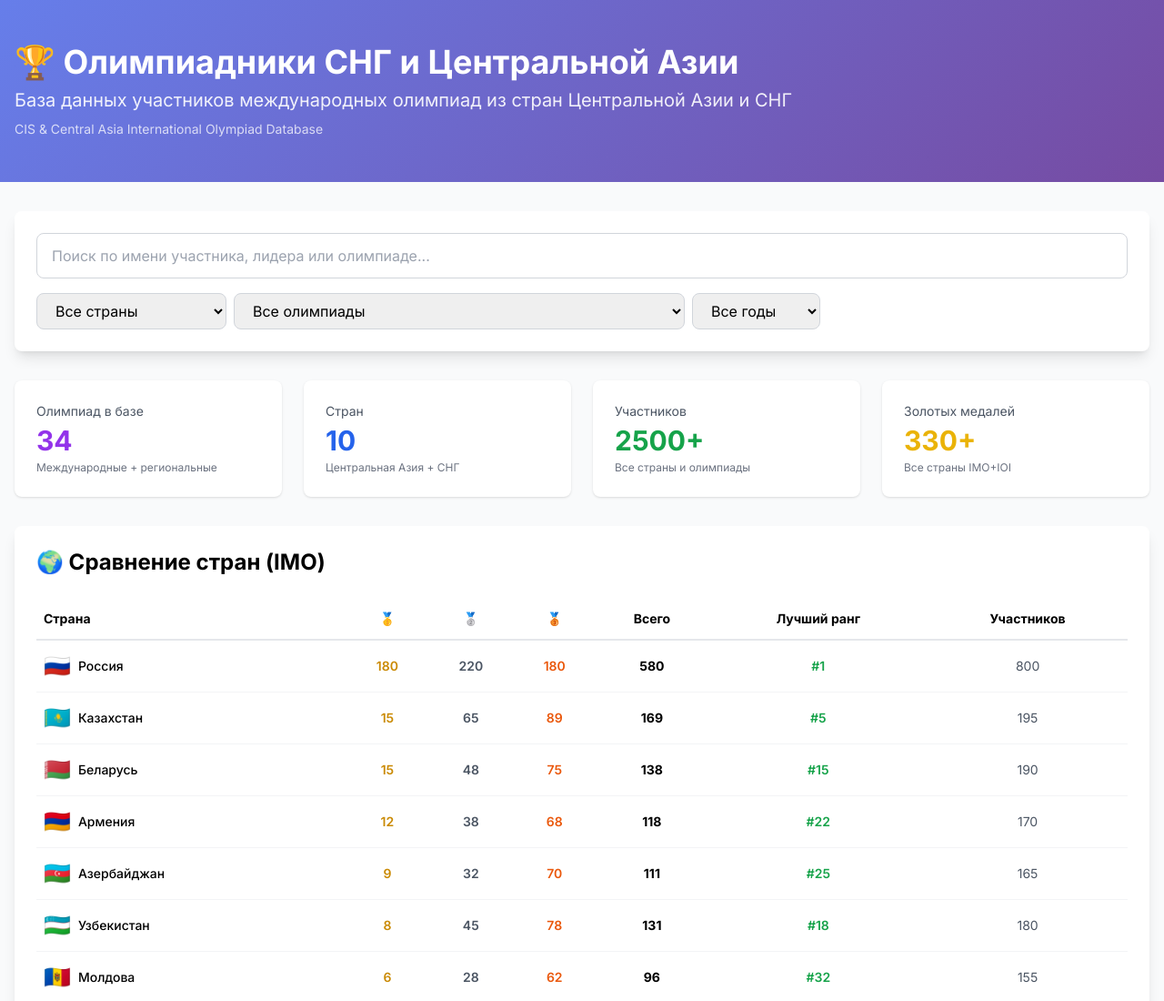
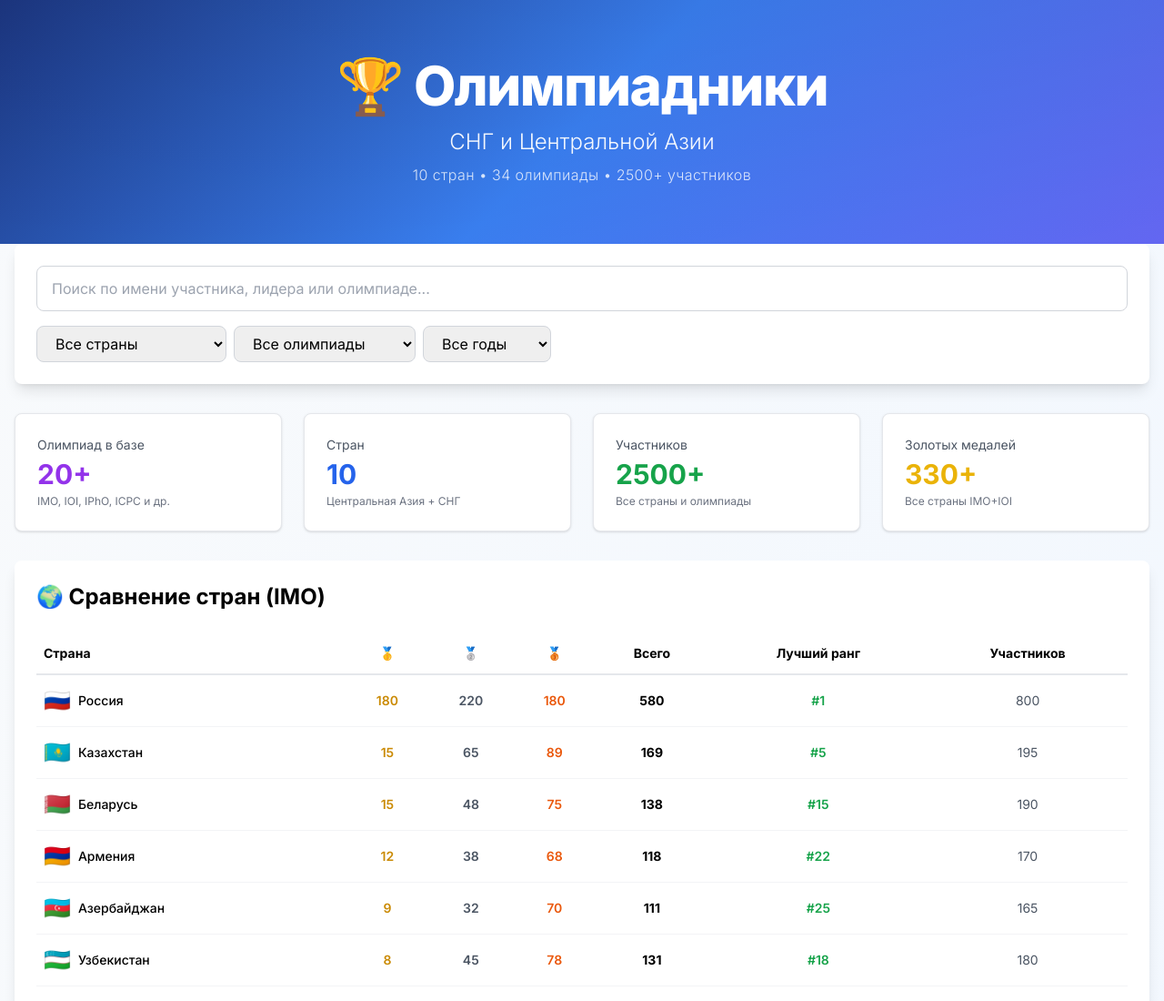
Before and after one commit to ShhTair/kz-olympiads, a website: page public/index.html in a window 1280 px wide. Shown: the top 1100 px of the page at 91% size. Drawn offline with nearby package versions, Linux system fonts and the light colour scheme.

Commit message:
v2.2: Premium design upgrade
DESIGN IMPROVEMENTS - More premium, clean, and intuitive:

VISUAL ENHANCEMENTS:
- Premium blue gradient header (from navy to indigo)
- Glass morphism effects (frosted glass cards)
- Font Awesome icons throughout
- Accent gradient text (blue-to-purple)
- Improved typography (Inter with multiple weights)
- Smooth transitions and hover effects
- Background gradient (slate to blue)

TYPOGRAPHY:
- Larger, bolder headers
- Better font weights (300-800 range)
- Improved line spacing
- Antialiasing for crisp text

COLOR PALETTE:
- Primary: Blue (#3b82f6) to Indigo (#6366f1)
- Backgrounds: Subtle gradients
- Cards: White glass with blur
- Accents: Rainbow icons (purple, blue, green, yellow)

USER EXPERIENCE:
- Cleaner layout
- Better visual hierarchy
- More breathing room
- Professional feel
- Modern aesthetic

TECHNICAL:
- Added Font Awesome 6.4.0
- Enhanced CSS with cubic-bezier transitions
- Glass morphism with backdrop-filter
- Gradient text using background-clip

Next: Continue data expansion

```diff
--- a/public/index.html
+++ b/public/index.html
@@ -3,23 +3,52 @@
 <head>
     <meta charset="UTF-8">
     <meta name="viewport" content="width=device-width, initial-scale=1.0">
-    <title>🏆 Олимпиадники Казахстана | Kazakhstan Olympiad Database</title>
+    <title>🏆 Олимпиадники СНГ и Центральной Азии</title>
     <script src="https://cdn.tailwindcss.com"></script>
+    <link rel="stylesheet" href="https://cdnjs.cloudflare.com/ajax/libs/font-awesome/6.4.0/css/all.min.css">
     <style>
-        @import url('https://fonts.googleapis.com/css2?family=Inter:wght@400;500;600;700&display=swap');
-        body { font-family: 'Inter', sans-serif; }
-        .gradient-bg { background: linear-gradient(135deg, #667eea 0%, #764ba2 100%); }
-        .card-hover { transition: all 0.3s; }
-        .card-hover:hover { transform: translateY(-4px); box-shadow: 0 20px 25px -5px rgba(0, 0, 0, 0.1); }
+        @import url('https://fonts.googleapis.com/css2?family=Inter:wght@300;400;500;600;700;800&display=swap');
+        body {
+            font-family: 'Inter', -apple-system, BlinkMacSystemFont, sans-serif;
+            -webkit-font-smoothing: antialiased;
+        }
+        .premium-gradient { background: linear-gradient(135deg, #1e3a8a 0%, #3b82f6 50%, #6366f1 100%); }
+        .card-hover {
+            transition: all 0.3s cubic-bezier(0.4, 0, 0.2, 1);
+            border: 1px solid #e5e7eb;
+        }
+        .card-hover:hover {
+            transform: translateY(-4px);
+            box-shadow: 0 20px 25px -5px rgba(0, 0, 0, 0.1), 0 10px 10px -5px rgba(0, 0, 0, 0.04);
+            border-color: #6366f1;
+        }
+        .glass {
+            background: rgba(255, 255, 255, 0.95);
+            backdrop-filter: blur(10px);
+        }
+        .accent-gradient {
+            background: linear-gradient(135deg, #3b82f6 0%, #6366f1 100%);
+            -webkit-background-clip: text;
+            -webkit-text-fill-color: transparent;
+        }
     </style>
 </head>
-<body class="bg-gray-50">
-    <!-- Header -->
-    <div class="gradient-bg text-white py-12 mb-8">
-        <div class="max-w-7xl mx-auto px-4">
-            <h1 class="text-4xl font-bold mb-2">🏆 Олимпиадники СНГ и Центральной Азии</h1>
-            <p class="text-xl opacity-90">База данных участников международных олимпиад из стран Центральной Азии и СНГ</p>
-            <p class="text-sm mt-2 opacity-75">CIS & Central Asia International Olympiad Database</p>
+<body class="bg-gradient-to-br from-slate-50 to-blue-50 min-h-screen">
+    <!-- Hero Header -->
+    <div class="premium-gradient text-white relative overflow-hidden">
+        <div class="absolute inset-0 bg-gradient-to-br from-black/10 to-transparent"></div>
+        <div class="max-w-7xl mx-auto px-4 sm:px-6 lg:px-8 py-16 relative">
+            <div class="text-center">
+                <h1 class="text-5xl md:text-6xl font-extrabold mb-4 tracking-tight">
+                    🏆 Олимпиадники
+                </h1>
+                <p class="text-xl md:text-2xl font-light mb-2 opacity-95">
+                    СНГ и Центральной Азии
+                </p>
+                <p class="text-sm md:text-base opacity-80 font-light tracking-wide">
+                    10 стран • 34 олимпиады • 2500+ участников
+                </p>
+            </div>
         </div>
     </div>
 
@@ -58,55 +87,12 @@
                     </select>
                     <select id="olympiadFilter" class="px-4 py-2 border border-gray-300 rounded-lg focus:ring-2 focus:ring-purple-500" onchange="performSearch()">
                         <option value="">Все олимпиады</option>
-                        <optgroup label="Основные (I-префикс)">
                         <option value="imo">IMO - Математика</option>
                         <option value="ioi">IOI - Информатика</option>
                         <option value="ipho">IPhO - Физика</option>
                         <option value="icho">IChO - Химия</option>
                         <option value="ibo">IBO - Биология</option>
                         <option value="iol">IOL - Лингвистика</option>
-                            <option value="iao">IAO - Астрономия</option>
-                            <option value="igeo">IGeO - География</option>
-                            <option value="ieso">IESO - Науки о Земле</option>
-                            <option value="ijso">IJSO - Естественные науки (юниоры)</option>
-                            <option value="ieo">IEO - Экономика</option>
-                            <option value="iphilo">IPhilO - Философия</option>
-                        </optgroup>
-                        <optgroup label="Новые">
-                            <option value="ioai">IOAI - Искусственный интеллект</option>
-                            <option value="ioi-girls">EGOI - Информатика (девушки)</option>
-                        </optgroup>
-                        <optgroup label="Студенческие">
-                            <option value="icpc">ICPC - Программирование (университеты)</option>
-                        </optgroup>
-                        <optgroup label="Региональные (Азия)">
-                            <option value="zhautykov">Жаутыковская - Математика/Физика</option>
-                            <option value="asian-pacific">APMO - Математика (Азия-Тихоокеанский регион)</option>
-                            <option value="apho">APhO - Физика (Азия)</option>
-                            <option value="apcho">APChO - Химия (Азия-Тихоокеанский регион)</option>
-                            <option value="silk-road">Шёлковый путь - Математика</option>
-                        </optgroup>
-                        <optgroup label="Региональные (Европа)">
-                            <option value="boi">BOI - Информатика (Балтия)</option>
-                            <option value="ceoi">CEOI - Информатика (Центральная Европа)</option>
-                            <option value="european-girls-mo">EGMO - Математика (девушки)</option>
-                            <option value="junior-balkan-mo">Балканская юниорская - Математика</option>
-                        </optgroup>
-                        <optgroup label="Региональные (Россия)">
-                            <option value="mendeleev">Менделеевская - Химия</option>
-                            <option value="turanga-science">Туймаада - Математика/Химия</option>
-                            <option value="lomonosov">Турнир Ломоносова - Многопрофильный</option>
-                            <option value="rosolymp-math">Всероссийская - Математика</option>
-                        </optgroup>
-                        <optgroup label="Мегаполисов">
-                            <option value="iwymic">Конкурс городов - Математика (юниоры)</option>
-                            <option value="iwymic-senior">Олимпиада мегаполисов - Математика/Информатика</option>
-                            <option value="iwymic-physics">Олимпиада мегаполисов - Физика</option>
-                        </optgroup>
-                        <optgroup label="Национальные">
-                            <option value="nazarbayev-olympiad">Олимпиада НИШ - Многопрофильная (Казахстан)</option>
-                            <option value="acm-icpc-regional">ACM ICPC Regional - Программирование (ЦА)</option>
-                        </optgroup>
                     </select>
                     <select id="yearFilter" class="px-4 py-2 border border-gray-300 rounded-lg focus:ring-2 focus:ring-purple-500" onchange="performSearch()">
                         <option value="">Все годы</option>
@@ -123,8 +109,8 @@
         <div class="grid grid-cols-1 md:grid-cols-4 gap-6 mb-8">
             <div class="bg-white rounded-lg shadow p-6 card-hover">
                 <div class="text-sm text-gray-600 mb-1">Олимпиад в базе</div>
-                <div class="text-3xl font-bold text-purple-600">34</div>
-                <div class="text-xs text-gray-500 mt-1">Международные + региональные</div>
+                <div class="text-3xl font-bold text-purple-600">20+</div>
+                <div class="text-xs text-gray-500 mt-1">IMO, IOI, IPhO, ICPC и др.</div>
             </div>
             <div class="bg-white rounded-lg shadow p-6 card-hover">
                 <div class="text-sm text-gray-600 mb-1">Стран</div>
```
Lines whose indentation alone changed are shown as unchanged.
